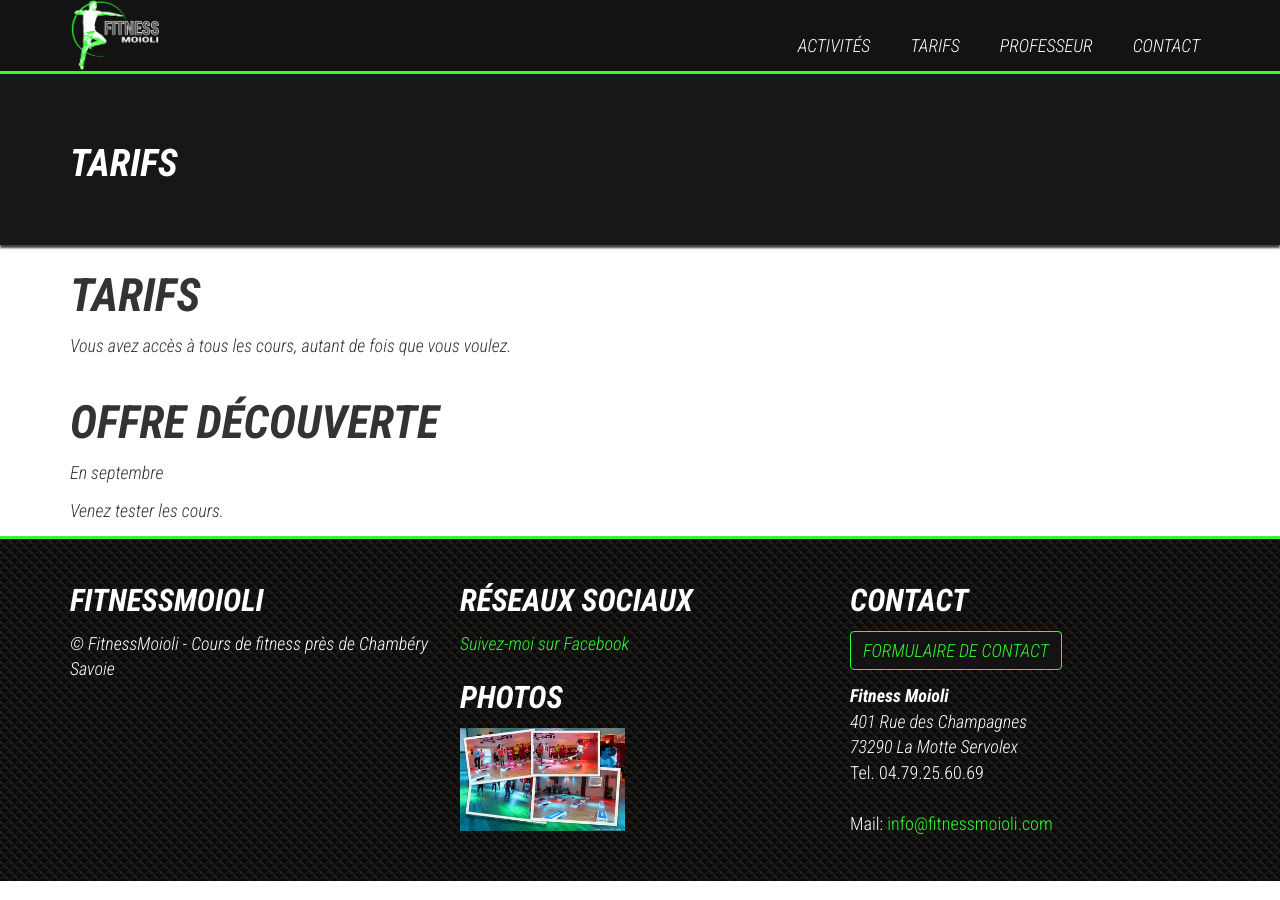
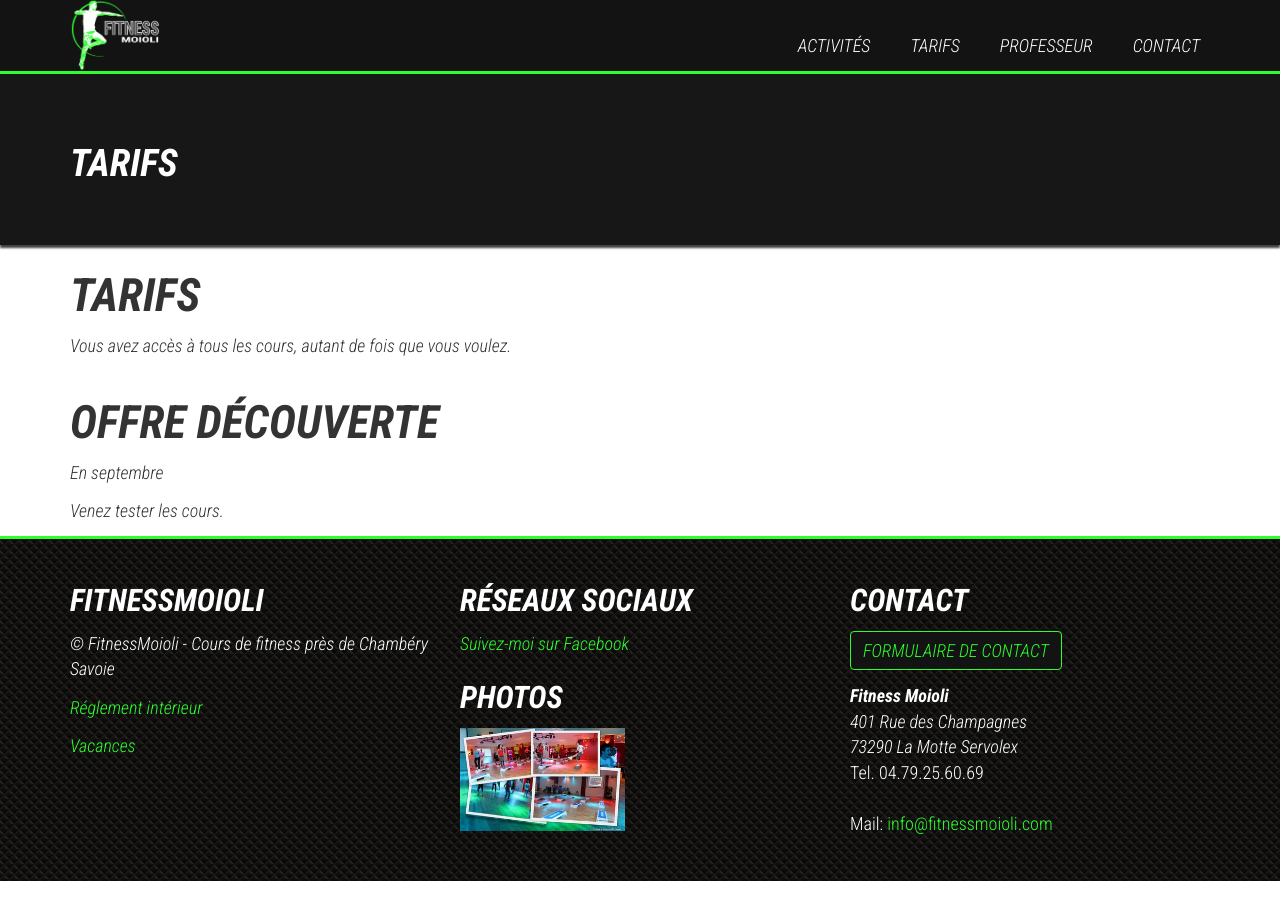
Before and after one commit to pgiraud/fitnessmoioli, a Jekyll site: the page built from pages/tarifs.md, in a window 1280 px wide. Built offline with Jekyll 4.4.1, drawn with Linux system fonts in a browser that asks for light colours; nearby versions of some CDN libraries.

Commit message:
Vacances + réglement

```diff
--- a/_includes/footer.html
+++ b/_includes/footer.html
@@ -8,6 +8,8 @@
         <p>
           &copy; FitnessMoioli - Cours de fitness près de Chambéry Savoie
         </p>
+        <p><a href="{{site.baseurl}}/images/Conventions de fonctionnement Fitness sept 2016.pdf" target="_blank">Réglement intérieur</a></p>
+        <p><a href="{{site.baseurl}}/images/Agenda des cours saison portrait affichage école 2016 2017.pdf" target="_blank">Vacances</a></p>
       </div>
       <div class="col-sm-4">
         <h3>
```
Also changed, not shown: 2 other files.
